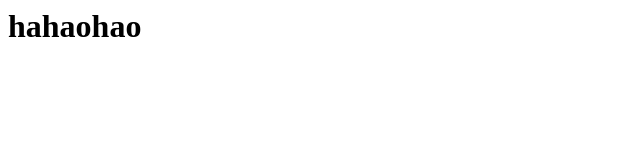
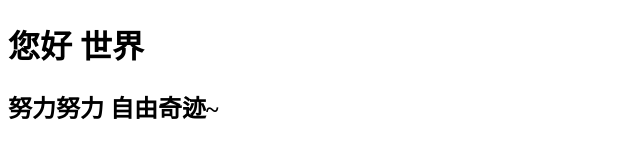
Before and after one commit to gitdaodao/newgitdemo, a plain HTML site: page index.html in a window 1280 px wide. Shown: the whole page, without its empty margins (0-640 px from the left). Drawn offline with Linux system fonts and the light colour scheme.

Commit message:
软件改改

```diff
--- a/index.html
+++ b/index.html
@@ -1,3 +1,13 @@
-<document type>
-
-	<h1>hahaohao</h1>
+<!DOCTYPE html>
+<html lang="en">
+<head>
+	<meta charset="UTF-8">
+	<meta name="viewport" content="width=device-width, initial-scale=1.0">
+	<meta http-equiv="X-UA-Compatible" content="ie=edge">
+	<title>Document</title>
+</head>
+<body>
+	<h1>您好 世界</h1>
+	<h2>努力努力 自由奇迹~</h2>
+</body>
+</html>
```
Also changed, not shown: 1 other file.
